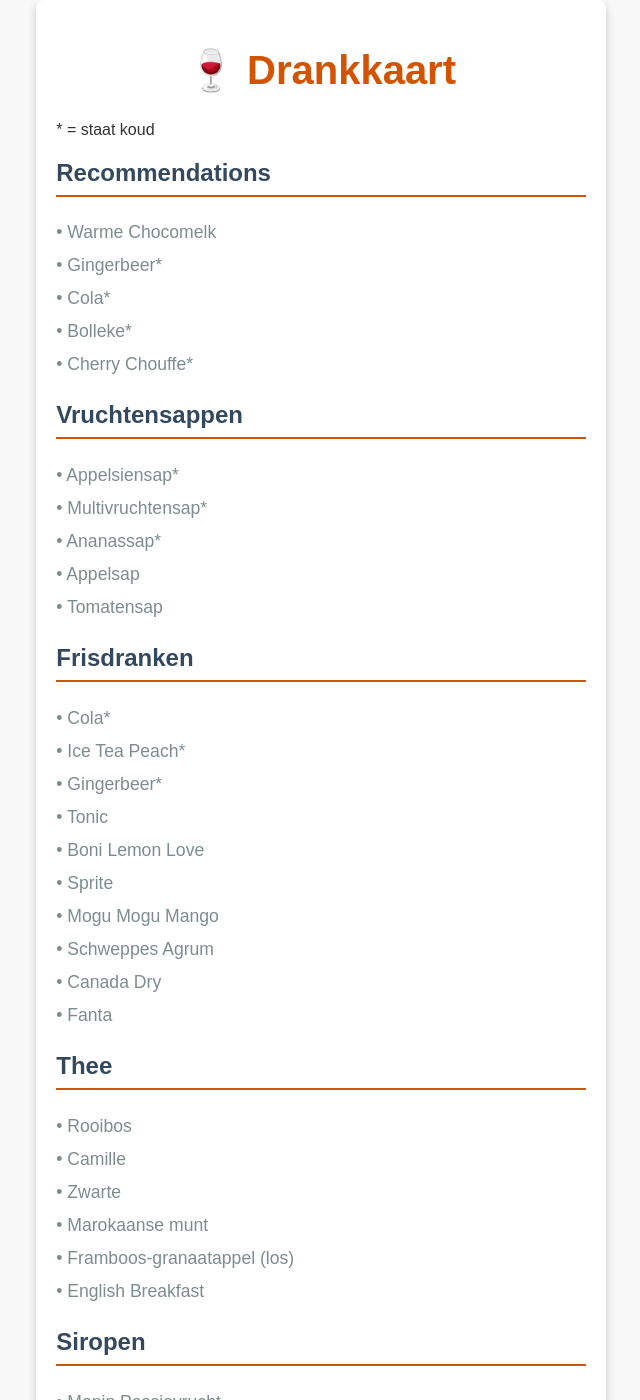
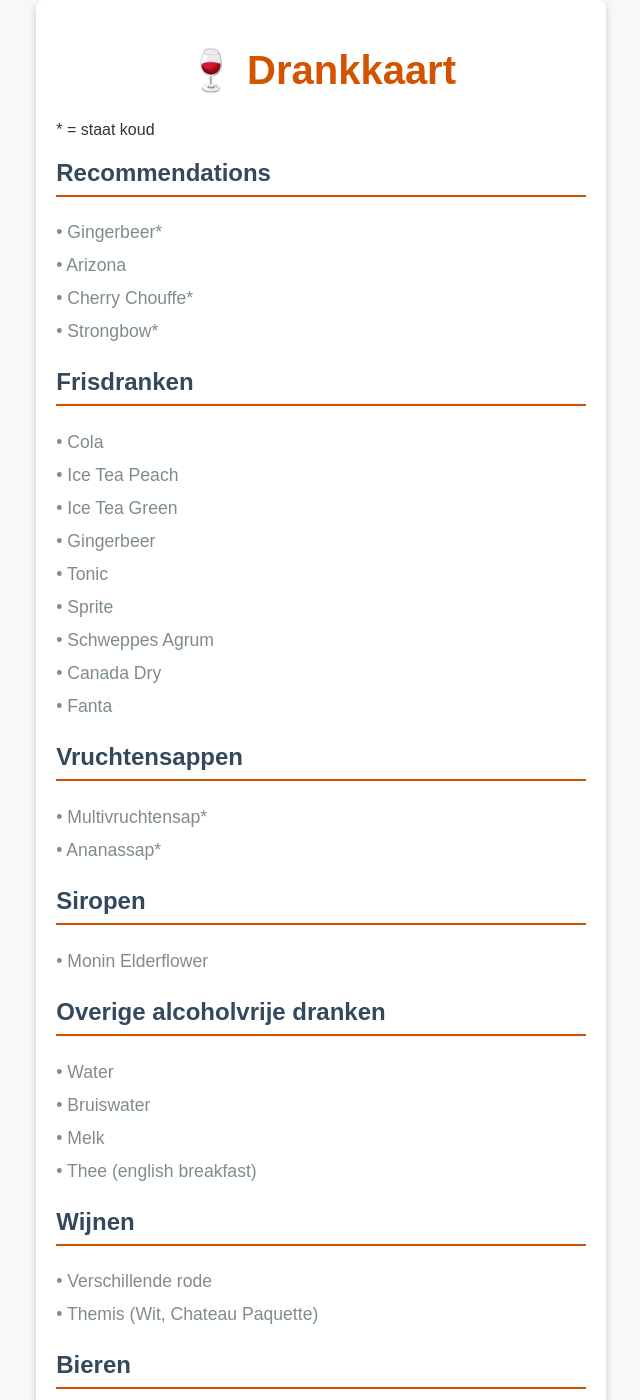
Before and after one commit to arnodeceuninck/menucard, a Jekyll site: the page built from index.html, in a window 1280 px wide and 1400 px high. Shown: the whole window, without its empty margins (319-959 px from the left). Built offline with Jekyll 4.4.1, drawn with Linux system fonts in a browser that asks for light colours; some of the changed text lies outside the part shown.

Commit message:
Refactor drink menu by removing and adding items
Removed and updated various drink items across multiple categories in the menu.

```diff
--- a/_data/menu.yml
+++ b/_data/menu.yml
@@ -1,80 +1,57 @@
 - name: Recommendations
   items:
-    - Warme Chocomelk
     - Gingerbeer*
-    - Cola*
-    - Bolleke*
+    - Arizona
     - Cherry Chouffe*
-
-- name: Vruchtensappen
-  items:
-    - Appelsiensap*
-    - Multivruchtensap*
-    - Ananassap*
-    - Appelsap
-    - Tomatensap
+    - Strongbow*
 
 - name: Frisdranken
   items:
-    - Cola*
-    - Ice Tea Peach*
-    - Gingerbeer*
+    - Cola
+    - Ice Tea Peach
+    - Ice Tea Green
+    - Gingerbeer
     - Tonic
-    - Boni Lemon Love
     - Sprite
-    - Mogu Mogu Mango
     - Schweppes Agrum
     - Canada Dry
     - Fanta
 
-- name: Thee
+- name: Vruchtensappen
   items:
-    - Rooibos
-    - Camille
-    - Zwarte
-    - Marokaanse munt
-    - Framboos-granaatappel (los)
-    - English Breakfast
+    - Multivruchtensap*
+    - Ananassap*
 
 - name: Siropen
   items:
-    - Monin Passievrucht
-    - AH Grenadine
-    - Tesseire Violet
-    - Teisseire Mojito
+    - Monin Elderflower
 
 - name: Overige alcoholvrije dranken
   items:
     - Water
     - Bruiswater
     - Melk
-    - Sportdrank
+    - Thee (english breakfast)
 
-- name: Rode Wijnen
+- name: Wijnen
   items:
-    - Verschillende
-
-- name: Overige wijnen
-  items:
-    - Themis (Rose, Chateau Paquette)
-    - Forum Julii (Wit, Chateau Paquette)
+    - Verschillende rode
+    - Themis (Wit, Chateau Paquette)
 
 - name: Bieren
   items:
     - Bolleke*
-    - Tripel d'Anvers*
     - Cherry Chouffe*
     - Tripel Kamreliet*
-    - Perlembourg strong 7.8*
+
+- name: Alcoholvrije bieren
+  items:
     - Cristal 0.0*
     - Flandrien 0.0*
-    - Cara Rouge
-    - Kasteel rouge*
 
 - name: Ciders en lichte dranken
   items:
     - Strongbow Red Beries*
-    - Brute de Framboise
 
 - name: Cocktails (mix gerust zelf andere combinaties)
   items:
@@ -93,8 +70,6 @@
     - Malibu
     - Pisang
     - Amaretto
-    - Safari
-    - Sheridan's Koffielikeur
 
 - name: Gins
   items:
```
